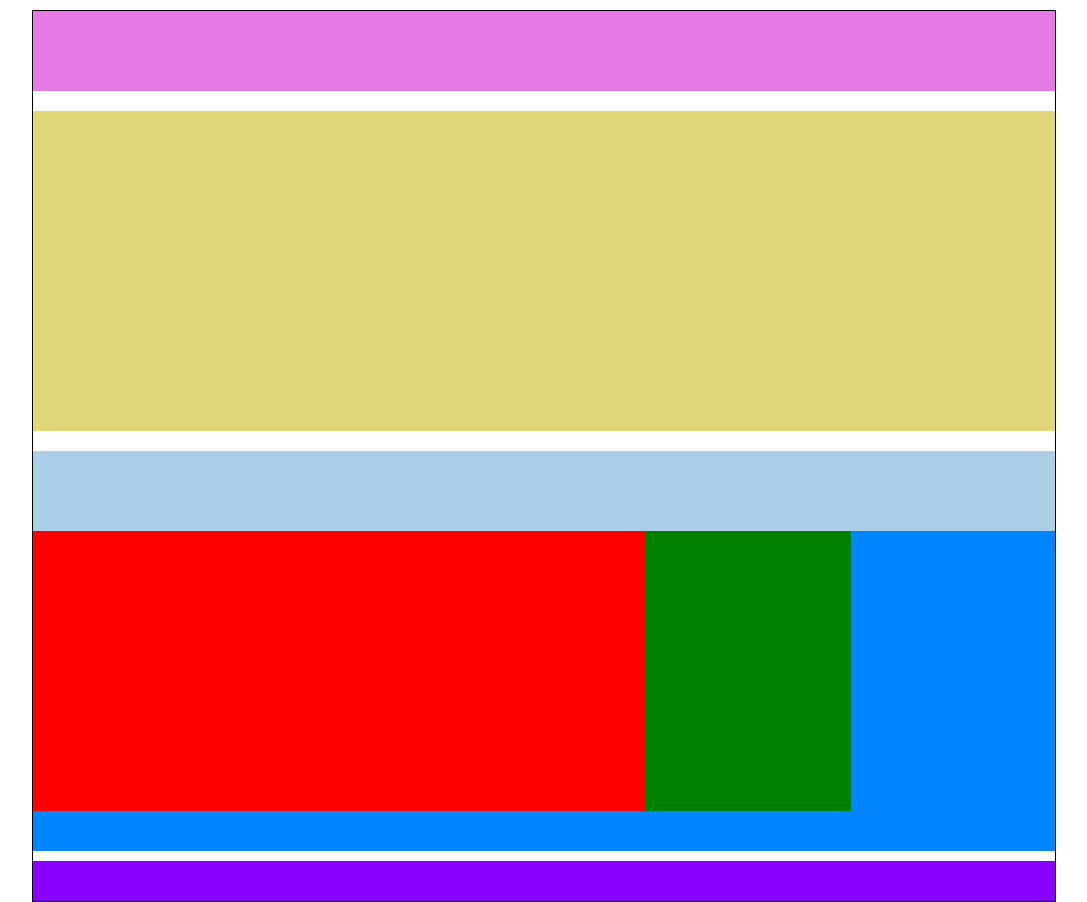
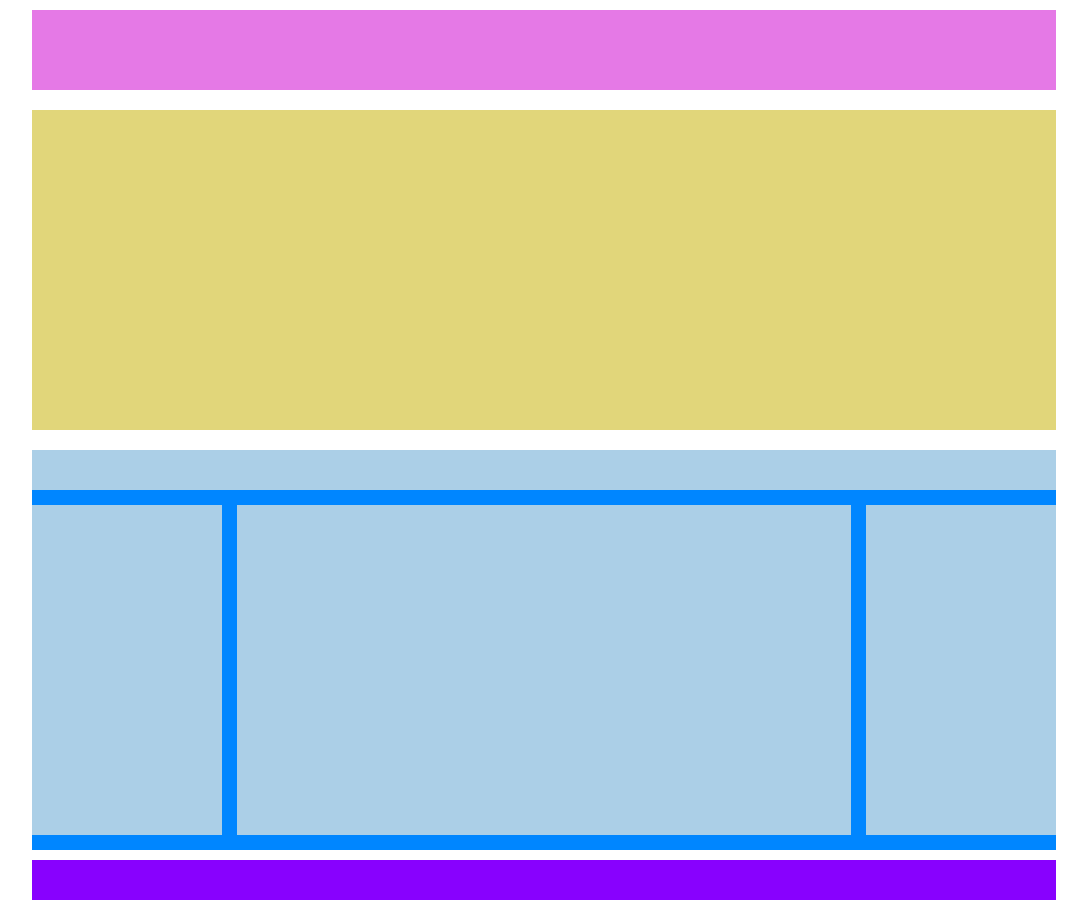
Before and after one commit to Paletta90/htmlcss-struttura-wp, a plain HTML site: page index.html in a window 1280 px wide. Shown: the whole page, without its empty margins (96-1183 px from the left). Drawn offline with Linux system fonts and the light colour scheme.

Commit message:
Posiziono i blocchi con float

```diff
--- a/asset/css/style.css
+++ b/asset/css/style.css
@@ -21,7 +21,6 @@ body{
 .container-body{
     width: 80%;
     margin: 10px auto;
-    border: 1px solid black;
 }
 
 header{
@@ -45,30 +44,30 @@ footer{
 
 .block1{
     width: 100%;
-    height: 20%;
+    height: 10%;
     background-color:#abcfe7 ;
 }
 .block2{
-    width: calc(20%-15px);
-    height: 70%;
+    width: calc(20% - 15px);
+    height: calc(90% - 30px);
+    margin: 15px 15px 15px 0;
     float: left;
-    background-color: orange;
 }
 .block3{
     width: 60%;
-    height: 70%;
-    background-color: red;
+    height: calc(90% - 30px);
+    margin: 15px 0;
     float: left;
 }
 .block4{
-    width: 20%;
-    height: 70%;
-    float: left;
-    background-color: green;
+    width: calc(20% - 15px);
+    height: calc(90% - 30px);
+    margin: 15px 0 15px 15px;
+    float: right;
 }
-/* .block1,
+.block1,
 .block2,
 .block3,
 .block4{
     background-color:#abcfe7 ;
-} */
+}
--- a/index.html
+++ b/index.html
@@ -25,7 +25,7 @@
             </section>
 
             <!-- Secondo blocco -->
-            <section class="second-block">
+            <section class="second-block clearfix">
                 <div class="block1"></div>
                 <div class="block2"></div>
                 <div class="block3"></div>
```
